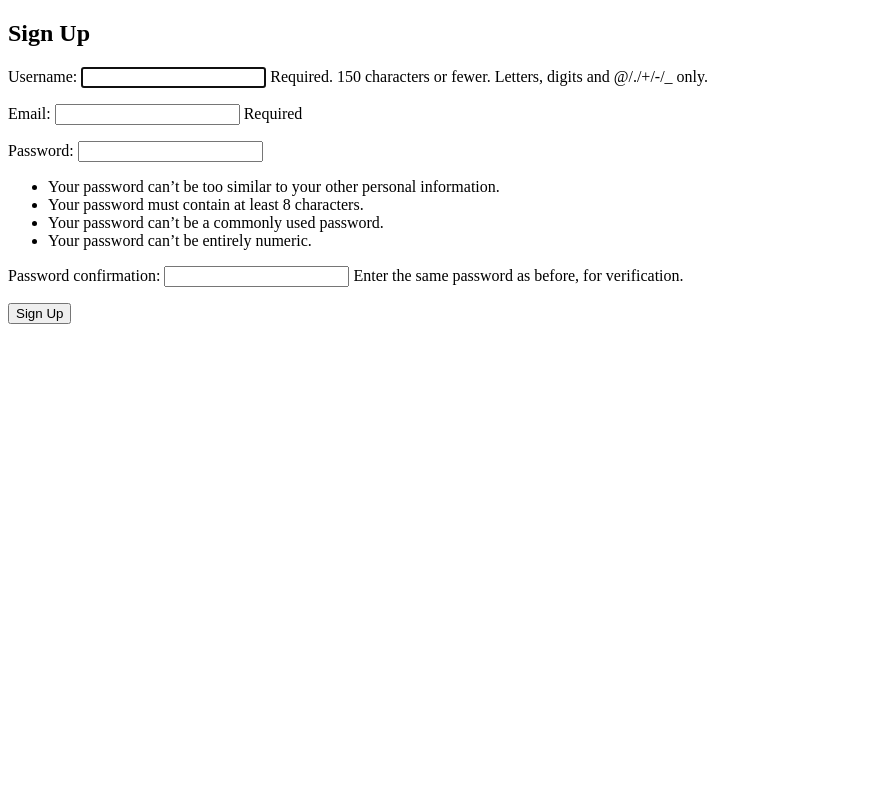
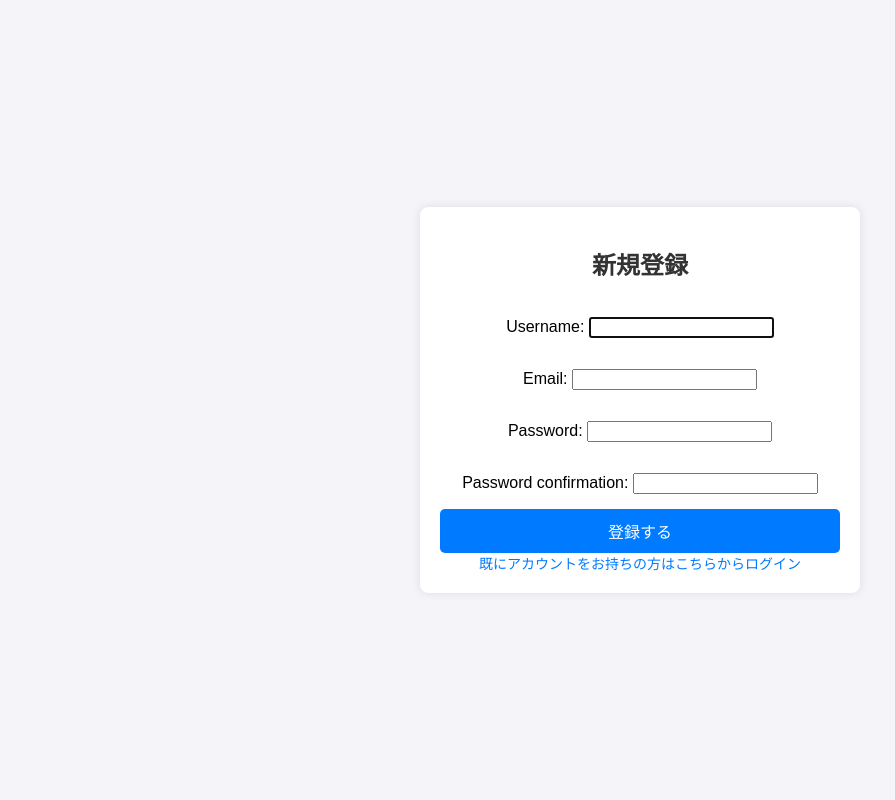
Before and after one commit to yukibusi/technical_assistant, a Django app: page /signup/ in a window 1280 px wide. Shown: the whole page, without its empty margins (0-895 px from the left). Run offline with Django 5.2, Linux system fonts and the light colour scheme.

Commit message:
modify front end

```diff
--- a/technical_assistant_project/assistant_app/forms.py
+++ b/technical_assistant_project/assistant_app/forms.py
@@ -9,8 +9,15 @@ class GitIssueForm(forms.ModelForm):
         fields = ['repo', 'description']
 
 class SignUpForm(UserCreationForm):
-    email = forms.EmailField(max_length=200, help_text='Required')
+    email = forms.EmailField(max_length=200)
 
     class Meta:
         model = User
         fields = ('username', 'email', 'password1', 'password2')
+
+    def __init__(self, *args, **kwargs):
+        super().__init__(*args, **kwargs)
+        self.fields['username'].help_text = ''
+        self.fields['email'].help_text = ''
+        self.fields['password1'].help_text = ''
+        self.fields['password2'].help_text = ''
--- a/technical_assistant_project/templates/signup.html
+++ b/technical_assistant_project/templates/signup.html
@@ -1,17 +1,76 @@
-<!-- signup.html -->
 <!DOCTYPE html>
-<html lang="en">
+<html lang="ja">
 <head>
     <meta charset="UTF-8">
     <meta name="viewport" content="width=device-width, initial-scale=1.0">
-    <title>Sign Up</title>
+    <title>新規登録</title>
+    <style>
+        body {
+            font-family: Arial, sans-serif;
+            background-color: #f4f4f9;
+            margin: 0;
+            padding: 0;
+            display: flex;
+            justify-content: center;
+            align-items: center;
+            height: 100vh;
+        }
+        .container {
+            background: #fff;
+            padding: 20px;
+            border-radius: 8px;
+            box-shadow: 0 0 10px rgba(0, 0, 0, 0.1);
+            max-width: 400px;
+            width: 100%;
+            text-align: center;
+        }
+        h2 {
+            font-size: 24px;
+            margin-bottom: 20px;
+            color: #333;
+        }
+        form {
+            display: flex;
+            flex-direction: column;
+        }
+        form p {
+            margin-bottom: 15px;
+        }
+        button {
+            padding: 10px;
+            border: none;
+            border-radius: 5px;
+            background-color: #007bff;
+            color: white;
+            font-size: 16px;
+            cursor: pointer;
+            transition: background-color 0.3s ease;
+        }
+        button:hover {
+            background-color: #0056b3;
+        }
+        .login-link {
+            margin-top: 10px;
+            font-size: 14px;
+            color: #007bff;
+            text-decoration: none;
+            cursor: pointer;
+            transition: color 0.3s ease;
+        }
+        .login-link:hover {
+            color: #0056b3;
+        }
+    </style>
 </head>
 <body>
-    <h2>Sign Up</h2>
-    <form method="post">
-        {% csrf_token %}
-        {{ form.as_p }}
-        <button type="submit">Sign Up</button>
-    </form>
+    <div class="container">
+        <h2>新規登録</h2>
+        <form method="post">
+            {% csrf_token %}
+            {{ form.as_p }}
+            <button type="submit">登録する</button>
+        </form>
+        <a href="{% url 'login' %}" class="login-link">既にアカウントをお持ちの方はこちらからログイン</a>
+    </div>
 </body>
 </html>
```
Also changed, not shown: technical_assistant_project/templates/git_issues.html (+65 -1 lines), technical_assistant_project/templates/login.html (+61 -2 lines), technical_assistant_project/db.sqlite3.
